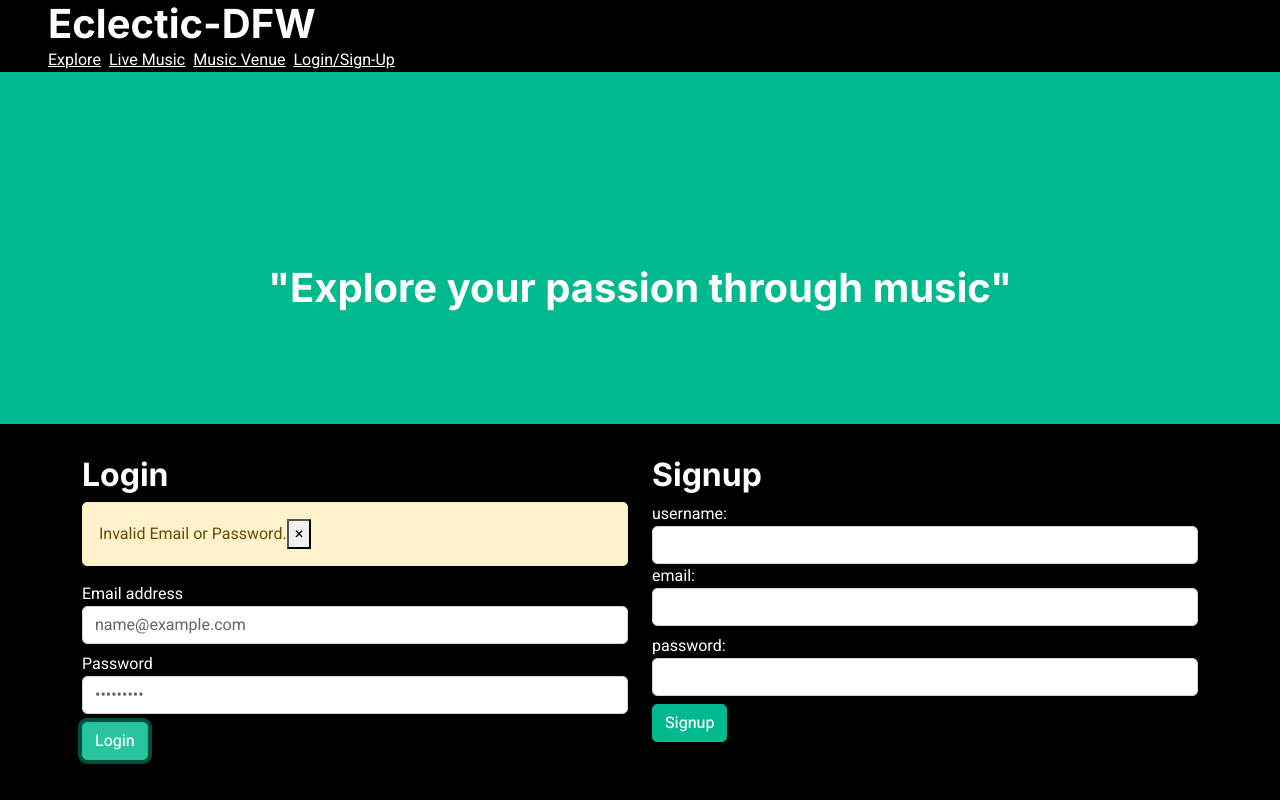
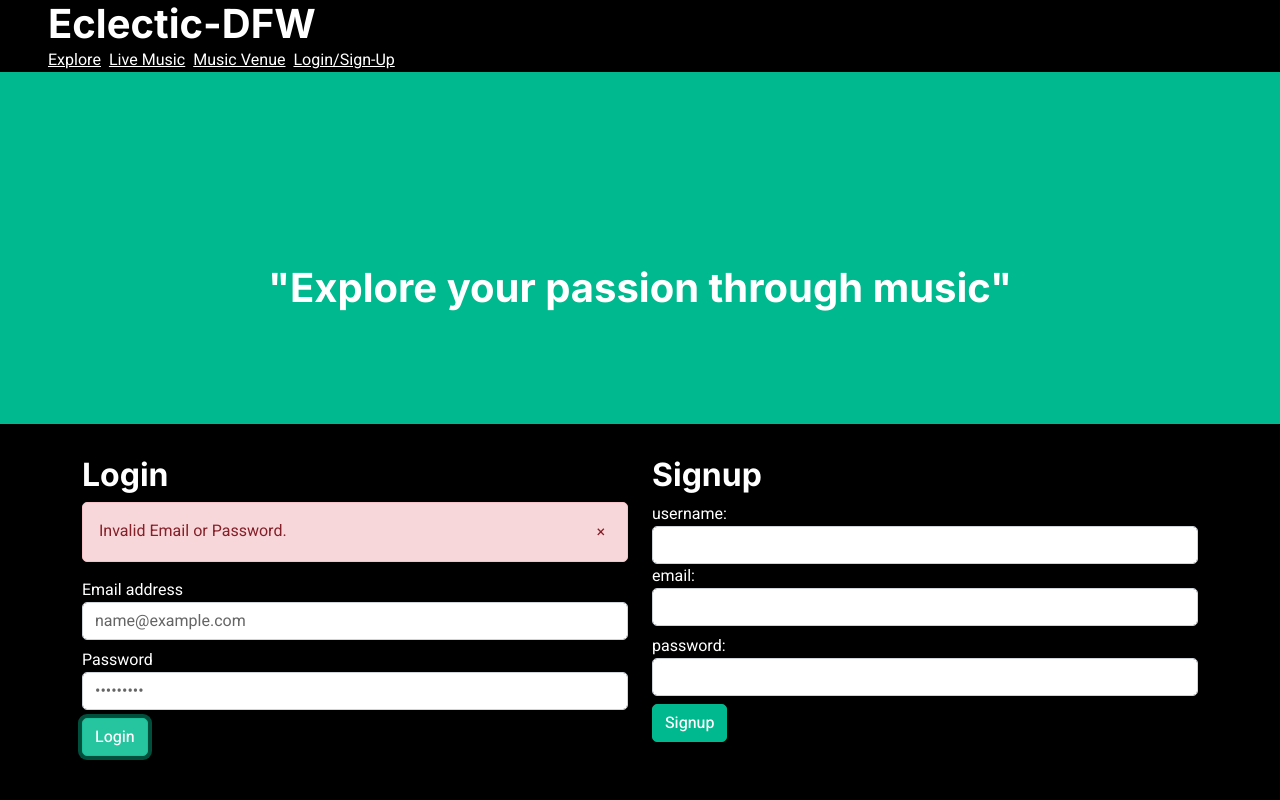
Before and after one commit to jcjohncarter3/Eclectic-D-FW, a React (Vite) app in the folder client/: page /auth in a window 1280 px wide. Both pictures are taken after typing "name@example.com", "Sample123" into the empty fields and a click on the button "Login". Built offline with nearby package versions, Linux system fonts and the light colour scheme; no server answers.

Commit message:
Adjusted Auth error messages.

```diff
--- a/client/src/App.css
+++ b/client/src/App.css
@@ -32,6 +32,15 @@
 .review-list .main-text {
   font-size: 1.25rem;
 }
+.alert {
+  display: flex;
+}
+.alert .close {
+  margin-left: auto;
+  color: inherit;
+  border: 0 none;
+  background-color: transparent;
+}
 
 @media screen and (min-width: 412px) {
   .navigation {
--- a/client/src/pages/UserAuthPage.jsx
+++ b/client/src/pages/UserAuthPage.jsx
@@ -58,11 +58,8 @@ function UserAuthPage() {
           <h2>Login</h2>
 
           {Boolean(errorMessageLogin) && (
-            <div
-              className="alert alert-warning alert-dismissible fade show"
-              role="alert"
-            >
-              {errorMessageLogin}
+            <div className="alert alert-danger fade show" role="alert">
+              <span>{errorMessageLogin}</span>
               <button
                 type="button"
                 className="close"
@@ -107,10 +104,7 @@ function UserAuthPage() {
           <h2>Signup</h2>
 
           {Boolean(errorMessageSignOn) && (
-            <div
-              className="alert alert-warning alert-dismissible fade show"
-              role="alert"
-            >
+            <div className="alert alert-danger fade show" role="alert">
               {errorMessageSignOn}
               <button
                 type="button"
```
